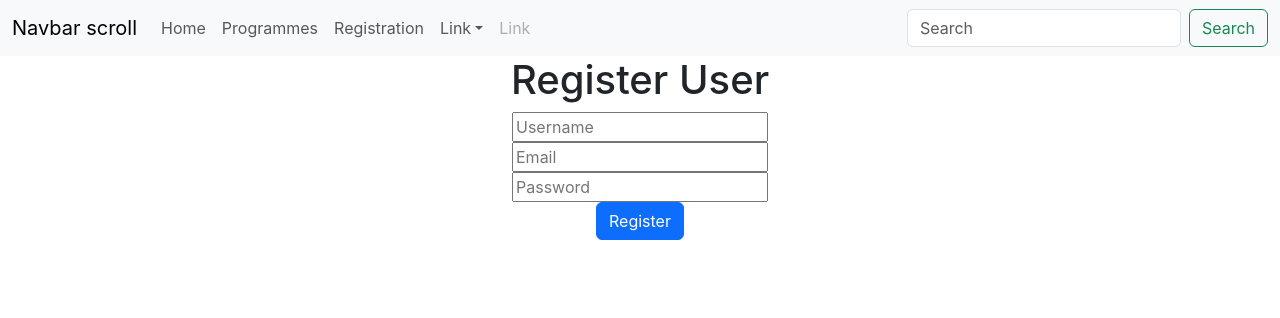
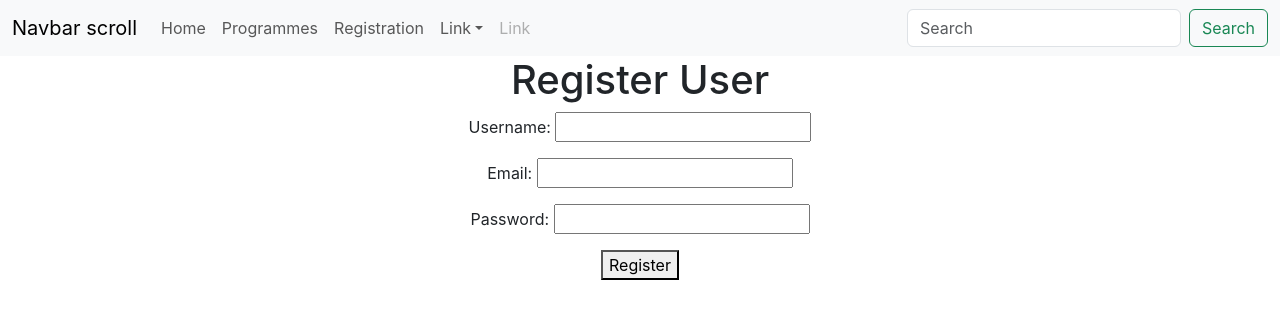
Before and after one commit to JoshuaPeralta07/assignment1-fe, a React (Create React App) app: page /register in a window 1280 px wide. Shown: the top 318 px of the page. Built offline with nearby package versions, Linux system fonts and the light colour scheme; the HTML template or start-up script is replaced by a standard one.

Commit message:
add registration page

```diff
--- a/src/components/Register.js
+++ b/src/components/Register.js
@@ -1,5 +1,6 @@
 import React, {useState} from 'react';
 import axios from "axios";
+import {BaseUrl} from "../consistents";
 
 function Register(props) {
 
@@ -8,32 +9,32 @@ function Register(props) {
     const [email, setEmail] = useState("");
     const [registerStatus, setRegisterStatus] = useState("")
 
-    function usernameHandler(e){
+    function usernameHandler(e) {
 
         setUsername(e.target.value)
     }
 
-    function emailHandler(e){
+    function emailHandler(e) {
 
         setEmail(e.target.value)
     }
 
-    function passwordHandler(e){
+    function passwordHandler(e) {
 
         setPassword(e.target.value)
     }
 
-    function Register(){
+    function register() {
         let data = JSON.stringify({
             "username": username,
-            "password": password,
-            "email": email
+            "email": email,
+            "password": password
         });
 
-        let config ={
+        let config = {
             method: 'post',
             maxBodyLength: Infinity,
-            url: BaseUrl + 'users/register',
+            url: BaseUrl + 'programmes/register/',
             headers: {
                 'Content-Type': 'application/json'
             },
@@ -43,32 +44,30 @@ function Register(props) {
         axios.request(config)
             .then((response) => {
                 console.log(JSON.stringify(response.data));
-                setRegisterStatus("Registration Successful!");
+                setRegisterStatus("Register Successful");
             })
             .catch((error) => {
                 console.log(error);
             });
 
-        }
+    }
 
     return (
         <div>
             <h1>Register User</h1>
-            <form onSubmit={Register}>
                 <div>
-                    <input type={"text"} placeholder={"Username"} name={"username"} value={username}
-                    onChange={usernameHandler} required/>
+                    <p>Username: <input type={"text"} id={"username"} onChange={usernameHandler} required/></p>
                 </div>
                 <div>
-                    <input type={"email"} placeholder={"Email"} name={"email"} value={email}
-                    onChange={emailHandler} required/>
+                    <p>Email: <input type={"email"} id={"email"} onChange={emailHandler} required/></p>
                 </div>
                 <div>
-                    <input type={"password"} placeholder={"Password"} value={password}
-                    name={"password"} onChange={passwordHandler} required/>
+                    <p>Password: <input type={"password"} id={"password"} onChange={passwordHandler} required/></p>
                 </div>
-                <button className={"btn btn-primary"} type={"submit"}>Register</button>
-            </form>
+            <p>
+                <button id={"register_btn"} onClick={register}>Register</button>
+            </p>
+            <p id={"registerStatus"}>{registerStatus}</p>
         </div>
     );
 }
```
